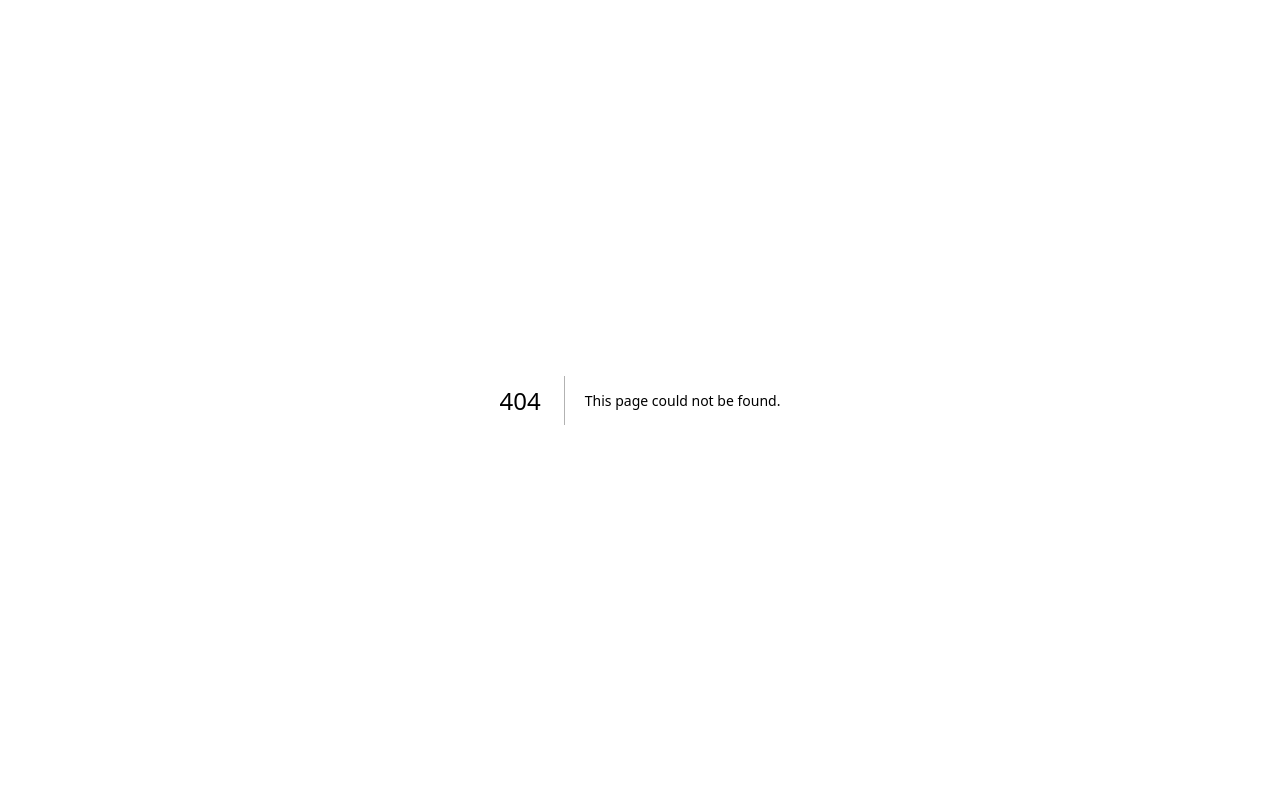
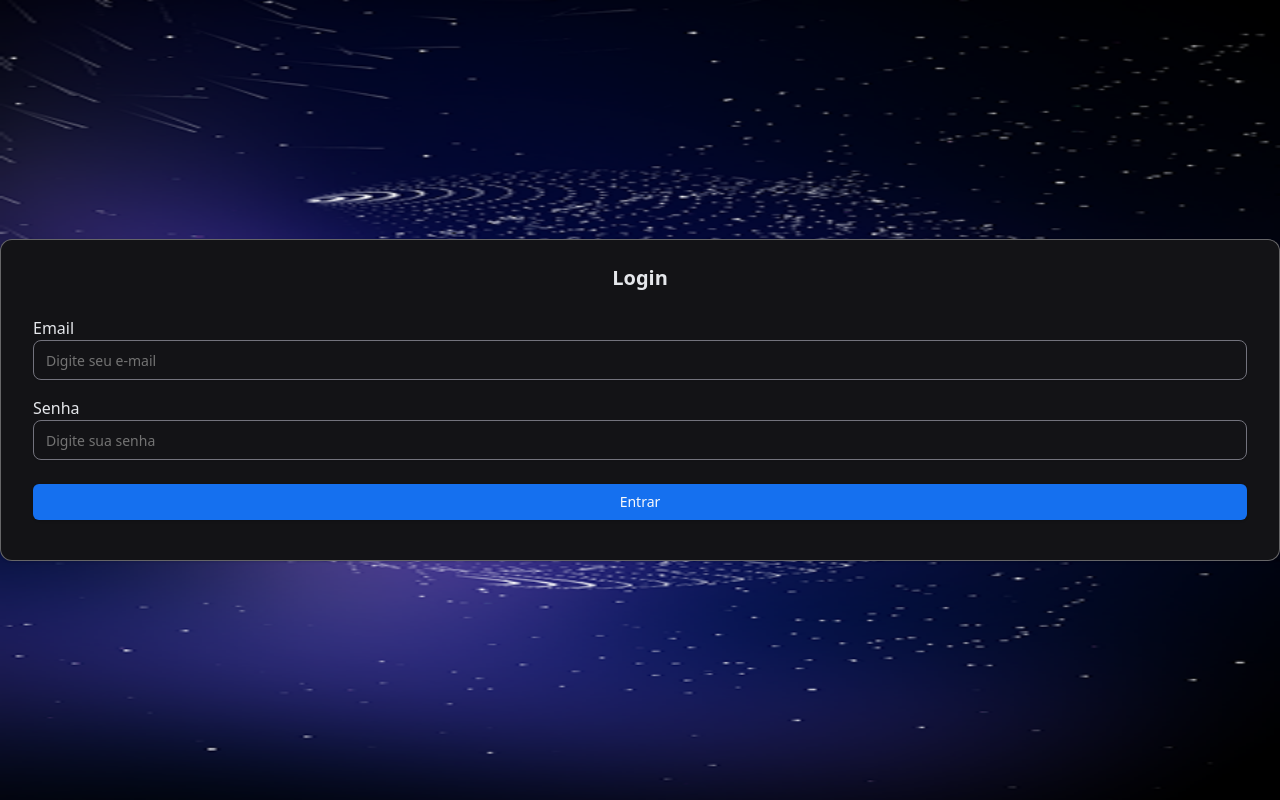
Before and after one commit to guilhermezaparoli/spaced-revision-next, a Next.js app: page /login in a window 1280 px wide. Before the commit this address had no page. Built offline with nearby package versions, Linux system fonts and the light colour scheme.

Commit message:
creating login page

```diff
--- /dev/null
+++ b/app/login/page.tsx
@@ -0,0 +1,45 @@
+import Image from "next/image";
+import background from "../../public/bg.png";
+import {
+  Card,
+  CardContent,
+  CardDescription,
+  CardFooter,
+  CardHeader,
+} from "@/components/ui/card";
+import { Button } from "@/components/ui/button";
+import { Label } from "@/components/ui/label";
+import { Input } from "@/components/ui/input";
+
+export default function Login() {
+  return (
+    <div className="relative flex h-screen items-center justify-center ">
+      <Image
+        src={background}
+        alt="avatar"
+        className="absolute -z-10 h-full w-full"
+      />
+
+      <Card className="border-borderGray flex w-full flex-col items-center border bg-darkbg">
+        <CardHeader className="text-xl font-semibold text-white">
+          Login
+        </CardHeader>
+
+        <CardContent className="flex w-full flex-col gap-4 px-8">
+          <div className="w-full text-white">
+            <Label className="text-base text-white">Email</Label>
+            <Input className="h-10 w-full rounded-lg border-details pl-3 text-white" type="email" placeholder="Digite seu e-mail" />
+          </div>
+          <div className="w-full text-white">
+            <Label className="text-base text-white">Senha</Label>
+            <Input className="h-10 w-full rounded-lg border-details pl-3 text-white" type="password" placeholder="Digite sua senha" />
+          </div>
+        </CardContent>
+        <CardFooter className=" w-full px-8">
+          <Button className="mb-4 w-full bg-primaryButton transition-colors hover:opacity-20">Entrar</Button>
+
+        </CardFooter>
+      </Card>
+    </div>
+  );
+}
--- a/app/page.tsx
+++ b/app/page.tsx
@@ -2,10 +2,10 @@ import {
   Accordion,
   AccordionContent,
   AccordionItem,
-} from '@/components/ui/accordion';
-import { Avatar, AvatarFallback, AvatarImage } from '@/components/ui/avatar';
-import { Button } from '@/components/ui/button';
-import { Checkbox } from '@/components/ui/checkbox';
+} from "@/components/ui/accordion";
+import { Avatar, AvatarFallback, AvatarImage } from "@/components/ui/avatar";
+import { Button } from "@/components/ui/button";
+import { Checkbox } from "@/components/ui/checkbox";
 import {
   Dialog,
   DialogContent,
@@ -14,9 +14,9 @@ import {
   DialogHeader,
   DialogTitle,
   DialogTrigger,
-} from '@/components/ui/dialog';
-import { Input } from '@/components/ui/input';
-import { Label } from '@/components/ui/label';
+} from "@/components/ui/dialog";
+import { Input } from "@/components/ui/input";
+import { Label } from "@/components/ui/label";
 import {
   Table,
   TableBody,
@@ -26,67 +26,67 @@ import {
   TableHead,
   TableHeader,
   TableRow,
-} from '@/components/ui/table';
-import { AccordionTrigger } from '@radix-ui/react-accordion';
-import { Search } from 'lucide-react';
+} from "@/components/ui/table";
+import { AccordionTrigger } from "@radix-ui/react-accordion";
+import { Plus, Search } from "lucide-react";
 
 export default function Home() {
   const invoices = [
     {
-      invoice: 'INV001',
-      paymentStatus: 'dasdasdsadasd asd as das dasd ad ',
-      paymentStatus1: 'Paid',
-      paymentStatus2: 'Paid',
-      totalAmount: '$250.00',
-      paymentMethod: 'Credit Card',
+      invoice: "INV001",
+      paymentStatus: "dasdasdsadasd asd as das dasd ad ",
+      paymentStatus1: "Paid",
+      paymentStatus2: "Paid",
+      totalAmount: "$250.00",
+      paymentMethod: "Credit Card",
     },
     {
-      invoice: 'INV002',
-      paymentStatus: 'Paid',
-      paymentStatus1: 'Paid',
-      paymentStatus2: 'Paid',
-      totalAmount: '$250.00',
-      paymentMethod: 'Credit Card',
+      invoice: "INV002",
+      paymentStatus: "Paid",
+      paymentStatus1: "Paid",
+      paymentStatus2: "Paid",
+      totalAmount: "$250.00",
+      paymentMethod: "Credit Card",
     },
     {
-      invoice: 'INV003',
-      paymentStatus: 'Paid',
-      paymentStatus1: 'Paid',
-      paymentStatus2: 'Paid',
-      totalAmount: '$250.00',
-      paymentMethod: 'Credit Card',
+      invoice: "INV003",
+      paymentStatus: "Paid",
+      paymentStatus1: "Paid",
+      paymentStatus2: "Paid",
+      totalAmount: "$250.00",
+      paymentMethod: "Credit Card",
     },
     {
-      invoice: 'INV0014',
-      paymentStatus: 'Paid',
-      paymentStatus1: 'Paid',
-      paymentStatus2: 'Paid',
-      totalAmount: '$250.00',
-      paymentMethod: 'Credit Card',
+      invoice: "INV0014",
+      paymentStatus: "Paid",
+      paymentStatus1: "Paid",
+      paymentStatus2: "Paid",
+      totalAmount: "$250.00",
+      paymentMethod: "Credit Card",
     },
     {
-      invoice: 'INV0015',
-      paymentStatus: 'Paid',
-      paymentStatus1: 'Paid',
-      paymentStatus2: 'Paid',
-      totalAmount: '$250.00',
-      paymentMethod: 'Credit Card',
+      invoice: "INV0015",
+      paymentStatus: "Paid",
+      paymentStatus1: "Paid",
+      paymentStatus2: "Paid",
+      totalAmount: "$250.00",
+      paymentMethod: "Credit Card",
     },
     {
-      invoice: 'INV0016',
-      paymentStatus: 'Paid',
-      paymentStatus1: 'Paid',
-      paymentStatus2: 'Paid',
-      totalAmount: '$250.00',
-      paymentMethod: 'Credit Card',
+      invoice: "INV0016",
+      paymentStatus: "Paid",
+      paymentStatus1: "Paid",
+      paymentStatus2: "Paid",
+      totalAmount: "$250.00",
+      paymentMethod: "Credit Card",
     },
   ];
   return (
-    <div className="p-3 bg-darkbg h-screen">
-      <header className="flex justify-between items-center">
+    <div className="h-screen bg-darkbg p-3">
+      <header className="flex items-center justify-between">
         <p>teste</p>
         <div className="flex flex-col items-center">
-          <h1 className="text-white text-lg font-bold">SPACED REVISION</h1>
+          <h1 className="text-lg font-bold text-white">SPACED REVISION</h1>
           <p className="text-details">2025, Feb 09</p>
         </div>
         <Avatar>
@@ -94,23 +94,24 @@ export default function Home() {
           <AvatarFallback>CN</AvatarFallback>
         </Avatar>
       </header>
-      <main className="flex flex-col gap-12 mt-4">
+      <main className="mt-4 flex flex-col gap-12">
         <div className="relative w-full">
           <label className="relative flex items-center">
             <Input
               placeholder="Buscar tarefas"
               aria-label="Buscar tarefas"
-              className="h-10 w-full rounded-lg border-details text-white pl-3"
+              className="h-10 w-full rounded-lg border-details pl-3 text-white"
             />
-            <Search className="text-details size-6 absolute right-3" />
+            <Search className="absolute right-3 size-6 text-details" />
           </label>
         </div>
 
         <div className="flex flex-col gap-2">
           <Dialog>
             <DialogTrigger asChild>
-              <Button className="bg-cyan-500 w-24 mb-4 hover:bg-cyan-600 transition-colors">
-                Adicionar
+              <Button className="bg-primaryButton hover:bg-primaryButton/80 mb-4 flex w-24 items-center gap-2 text-white transition-colors">
+                <Plus className="size-6" />
+                <span>Adicionar</span>
               </Button>
             </DialogTrigger>
             <DialogContent className="sm:max-w-[425px]">
@@ -128,23 +129,27 @@ export default function Home() {
                   <Input
                     id="name"
                     className="col-span-3 text-white"
-                    placeholder='Nome da matéria'
+                    placeholder="Nome da matéria"
                   />
                 </div>
-
               </div>
               <DialogFooter>
-                <Button type="submit" className="bg-cyan-500 hover:bg-cyan-600 w-full">Confirmar criação</Button>
+                <Button
+                  type="submit"
+                  className="w-full bg-cyan-500 hover:bg-cyan-600"
+                >
+                  Confirmar criação
+                </Button>
               </DialogFooter>
             </DialogContent>
           </Dialog>
 
-          <Accordion type="single" collapsible className="w-full ">
+          <Accordion type="single" collapsible className="w-full">
             <AccordionItem value="item-1" className="border-b-0">
-              <AccordionTrigger className="bg-accordion w-full text-start p-2 rounded-lg text-white h-11 ">
+              <AccordionTrigger className="h-11 w-full rounded-lg bg-accordion p-2 text-start text-white">
                 Matemática
               </AccordionTrigger>
-              <AccordionContent className="bg-rowAccordionOdd p-2 text-white ">
+              <AccordionContent className="bg-rowAccordionOdd text-white">
                 <Table>
                   <TableHeader>
                     <TableRow>
@@ -157,12 +162,19 @@ export default function Home() {
                     </TableRow>
                   </TableHeader>
                   <TableBody>
-                    {invoices.map((invoice) => (
-                      <TableRow key={invoice.invoice}>
+                    {invoices.map((invoice, index) => (
+                      <TableRow
+                        key={invoice.invoice}
+                        className={
+                          index % 2 === 0
+                            ? "bg-rowAccordionEven"
+                            : "bg-rowAccordionOdd"
+                        }
+                      >
                         <TableCell className="font-medium">
                           {invoice.invoice}
                         </TableCell>
-                        <TableCell className="w-36 ">
+                        <TableCell className="w-36">
                           {invoice.paymentStatus}
                         </TableCell>
                         <TableCell>
@@ -203,13 +215,13 @@ export default function Home() {
           </Accordion>
           <Accordion type="single" collapsible className="w-full">
             <AccordionItem value="item-1" className="border-b-0">
-              <AccordionTrigger className="bg-accordion w-full text-start p-2 rounded-lg text-white">
+              <AccordionTrigger className="w-full rounded-lg bg-accordion p-2 text-start text-white">
                 Português
               </AccordionTrigger>
-              <AccordionContent className="bg-rowAccordionOdd p-2 text-white ">
+              <AccordionContent className="bg-rowAccordionOdd p-2 text-white">
                 Yes. It adheres to the WAI-ARIA design pattern.
               </AccordionContent>
-              <AccordionContent className="bg-rowAccordionEven p-2 text-white ">
+              <AccordionContent className="bg-rowAccordionEven p-2 text-white">
                 Yes. It adheres to the WAI-ARIA design pattern.
               </AccordionContent>
             </AccordionItem>
--- /dev/null
+++ b/components/ui/card.tsx
@@ -0,0 +1,76 @@
+import * as React from "react"
+
+import { cn } from "@/lib/utils"
+
+const Card = React.forwardRef<
+  HTMLDivElement,
+  React.HTMLAttributes<HTMLDivElement>
+>(({ className, ...props }, ref) => (
+  <div
+    ref={ref}
+    className={cn(
+      "rounded-xl border bg-card text-card-foreground shadow",
+      className
+    )}
+    {...props}
+  />
+))
+Card.displayName = "Card"
+
+const CardHeader = React.forwardRef<
+  HTMLDivElement,
+  React.HTMLAttributes<HTMLDivElement>
+>(({ className, ...props }, ref) => (
+  <div
+    ref={ref}
+    className={cn("flex flex-col space-y-1.5 p-6", className)}
+    {...props}
+  />
+))
+CardHeader.displayName = "CardHeader"
+
+const CardTitle = React.forwardRef<
+  HTMLDivElement,
+  React.HTMLAttributes<HTMLDivElement>
+>(({ className, ...props }, ref) => (
+  <div
+    ref={ref}
+    className={cn("font-semibold leading-none tracking-tight", className)}
+    {...props}
+  />
+))
+CardTitle.displayName = "CardTitle"
+
+const CardDescription = React.forwardRef<
+  HTMLDivElement,
+  React.HTMLAttributes<HTMLDivElement>
+>(({ className, ...props }, ref) => (
+  <div
+    ref={ref}
+    className={cn("text-sm text-muted-foreground", className)}
+    {...props}
+  />
+))
+CardDescription.displayName = "CardDescription"
+
+const CardContent = React.forwardRef<
+  HTMLDivElement,
+  React.HTMLAttributes<HTMLDivElement>
+>(({ className, ...props }, ref) => (
+  <div ref={ref} className={cn("p-6 pt-0", className)} {...props} />
+))
+CardContent.displayName = "CardContent"
+
+const CardFooter = React.forwardRef<
+  HTMLDivElement,
+  React.HTMLAttributes<HTMLDivElement>
+>(({ className, ...props }, ref) => (
+  <div
+    ref={ref}
+    className={cn("flex items-center p-6 pt-0", className)}
+    {...props}
+  />
+))
+CardFooter.displayName = "CardFooter"
+
+export { Card, CardHeader, CardFooter, CardTitle, CardDescription, CardContent }
--- a/package.json
+++ b/package.json
@@ -30,6 +30,8 @@
     "@types/react": "^19",
     "@types/react-dom": "^19",
     "postcss": "^8",
+    "prettier": "^3.5.2",
+    "prettier-plugin-tailwindcss": "^0.6.11",
     "tailwindcss": "^3.4.1",
     "typescript": "^5"
   }
--- /dev/null
+++ b/prettier.config.js
@@ -0,0 +1,3 @@
+module.exports = {
+    plugins: ['prettier-plugin-tailwindcss'],
+  }
--- a/tailwind.config.ts
+++ b/tailwind.config.ts
@@ -13,9 +13,12 @@ export default {
 			accordion: "#1E293B",
 			rowAccordionOdd: "#253143",
 			rowAccordionEven: "#1E293B",
-			details: '#64748B',
+			details: '#73737d',
+			primaryButton: "#1570EF",
+			secondaryButton: "#26272B",
 			white: "#E5E7EB",
-			darkbg: "#0F172A",
+			borderGray: "rgba(186, 186, 186, 0.50)",
+			darkbg: "rgba(19, 19, 22, 1)",
   			background: 'hsl(var(--background))',
   			foreground: 'hsl(var(--foreground))',
   			card: {
```
Also changed, not shown: public/bg.png (added), 1 other file (tests, documents, lock files or other folders).
